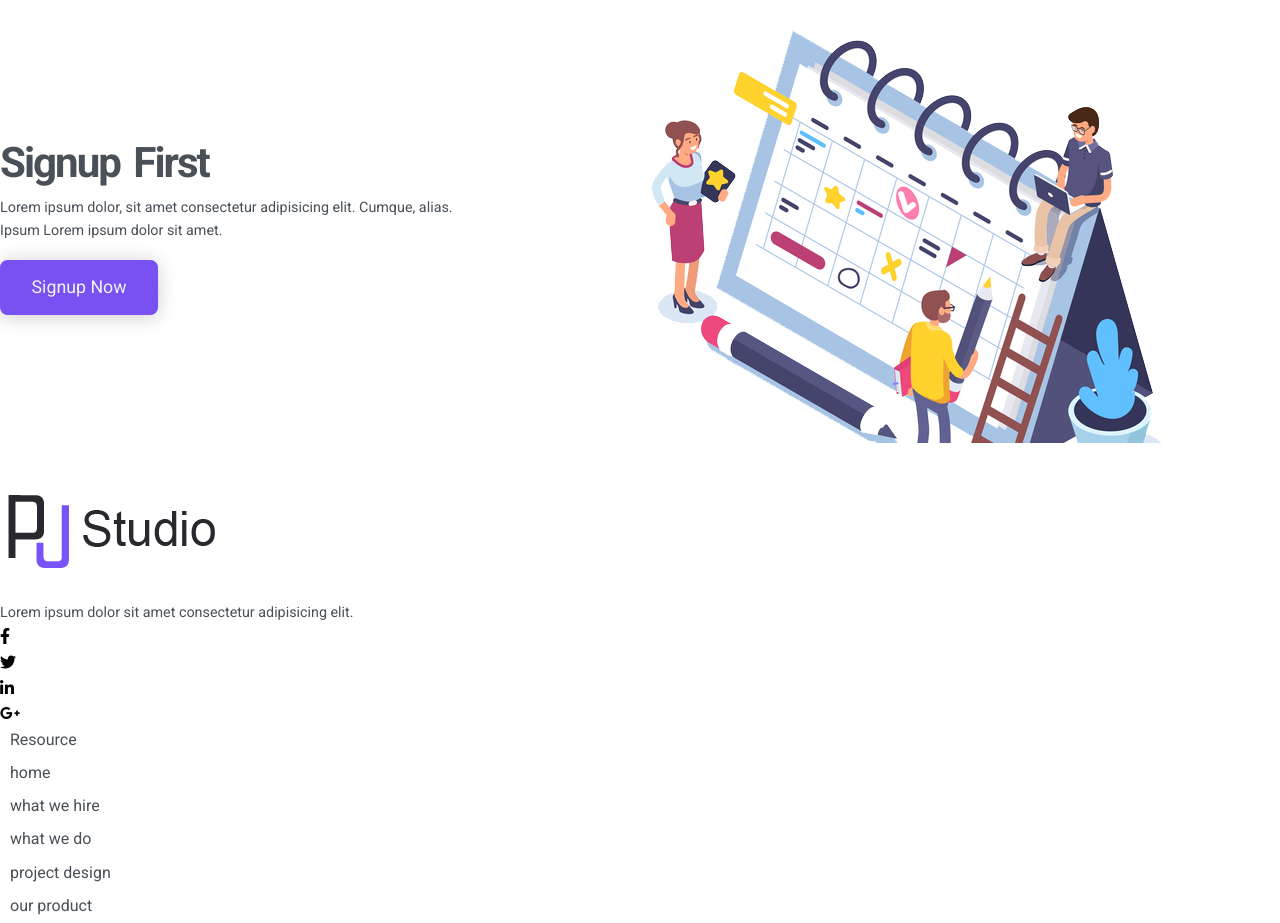
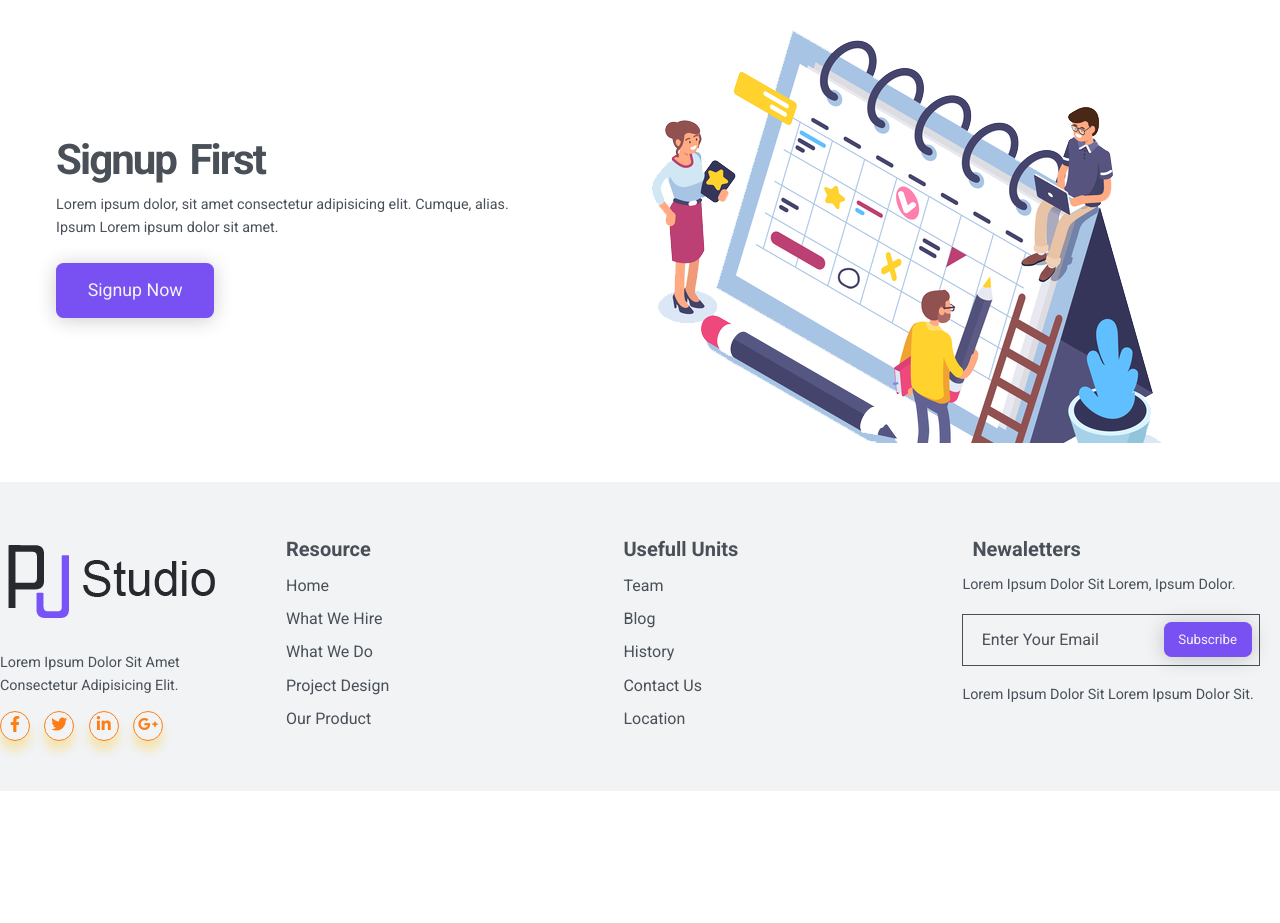
Before and after one commit to AliRezaDavuodi/frontendmentorship-05, a website: page index.html in a window 1280 px wide. Shown: the part 2905-3828 px from the top of the page. After the commit the page ends 3696 px from the top, so only its background shows below. Drawn offline with Linux system fonts and the light colour scheme.

Commit message:
added style for footer

```diff
--- a/sass/base/_base.scss
+++ b/sass/base/_base.scss
@@ -17,6 +17,10 @@ body {
   font-family: $Roboto;
 }
 
+ul {
+  list-style: none;
+}
+
 img {
   height: 100%;
   object-fit: cover;
--- a/sass/base/_utilitis.scss
+++ b/sass/base/_utilitis.scss
@@ -6,3 +6,43 @@
 .btn-controller {
   @include felx_center_vertical;
 }
+
+.formcontroller {
+  border: 1px solid $dark-gray-color;
+  padding: map-get($spacing, "Tiny");
+  position: relative;
+  display: flex;
+  align-items: center;
+
+  margin: map-get($spacing, "Large") 0;
+
+  .input {
+    height: 100%;
+    padding-left: 1rem;
+    border: none;
+    outline: none;
+    font: inherit;
+    background-color: transparent;
+
+    &::placeholder {
+      opacity: 0;
+    }
+
+    &:placeholder-shown + label {
+      left: 26%;
+      top: 50%;
+      font-size: 1.6rem;
+      color: $dark-gray-color;
+    }
+  }
+
+  .label {
+    position: absolute;
+    top: -16%;
+    left: 16%;
+    transform: translate(-50%, -50%);
+    font-size: 1.3rem;
+    color: $dark-blue-color;
+    transition: all 0.35s;
+  }
+}
--- a/sass/component/_btn.scss
+++ b/sass/component/_btn.scss
@@ -34,6 +34,11 @@
   box-shadow: 0 0.3rem 1.5rem rgba(#000000, 0.3);
 }
 
+.btn-small {
+  padding: map-get($spacing, "Small") map-get($spacing, "Normal");
+  font-size: map-get($spacing, "Medium");
+}
+
 .btn-big {
   padding: map-get($spacing, "Large") map-get($spacing, "XXLarge");
   font-size: map-get($spacing, "Large");
--- a/sass/layout/_footer.scss
+++ b/sass/layout/_footer.scss
@@ -0,0 +1,71 @@
+#footer {
+  padding: map-get($spacing, "XXLarge") 0;
+  background-color: $very-light-gray-color;
+}
+
+.footer {
+  @include flex_center;
+  text-transform: capitalize;
+
+  &__info {
+    width: 20%;
+
+    .paragraph {
+      margin-bottom: map-get($spacing, "Medium");
+    }
+  }
+
+  &__social {
+    &--list {
+      @include felx_center_vertical;
+    }
+
+    &--item {
+      border: 1px solid $dark-orange-color;
+      width: 3rem;
+      height: 3rem;
+      border-radius: 50%;
+      text-align: center;
+      cursor: pointer;
+      transition: all 0.35s;
+      box-shadow: 0 1rem 1rem rgba($dark-yellow-color, 0.3);
+
+      &:hover {
+        background-color: $dark-orange-color;
+
+        i {
+          color: white;
+        }
+      }
+
+      &:not(:last-child) {
+        margin-right: map-get($spacing, "Normal");
+      }
+
+      i {
+        color: $dark-orange-color;
+      }
+    }
+  }
+
+  &__links {
+    width: 80%;
+  }
+
+  &__nav {
+    padding: 2rem;
+    &--list {
+      @include felx_center_vertical;
+      justify-content: space-between;
+    }
+
+    &--item {
+      align-self: flex-start;
+    }
+
+    &-link {
+      font-weight: 700;
+      font-size: 2rem;
+    }
+  }
+}
--- a/sass/layout/_signup.scss
+++ b/sass/layout/_signup.scss
@@ -7,17 +7,15 @@
 
   &__left {
     width: 50%;
+    padding-left: map-get($spacing, "Big");
 
     .paragraph {
-      margin-bottom: map-get($spacing, "Large");
       margin-top: map-get($spacing, "Tiny");
+      margin-bottom: map-get($spacing, "XLarge");
     }
   }
 
   &__right {
     width: 50%;
-
-    &--img {
-    }
   }
 }
```
Also changed, not shown: css/style.css.
